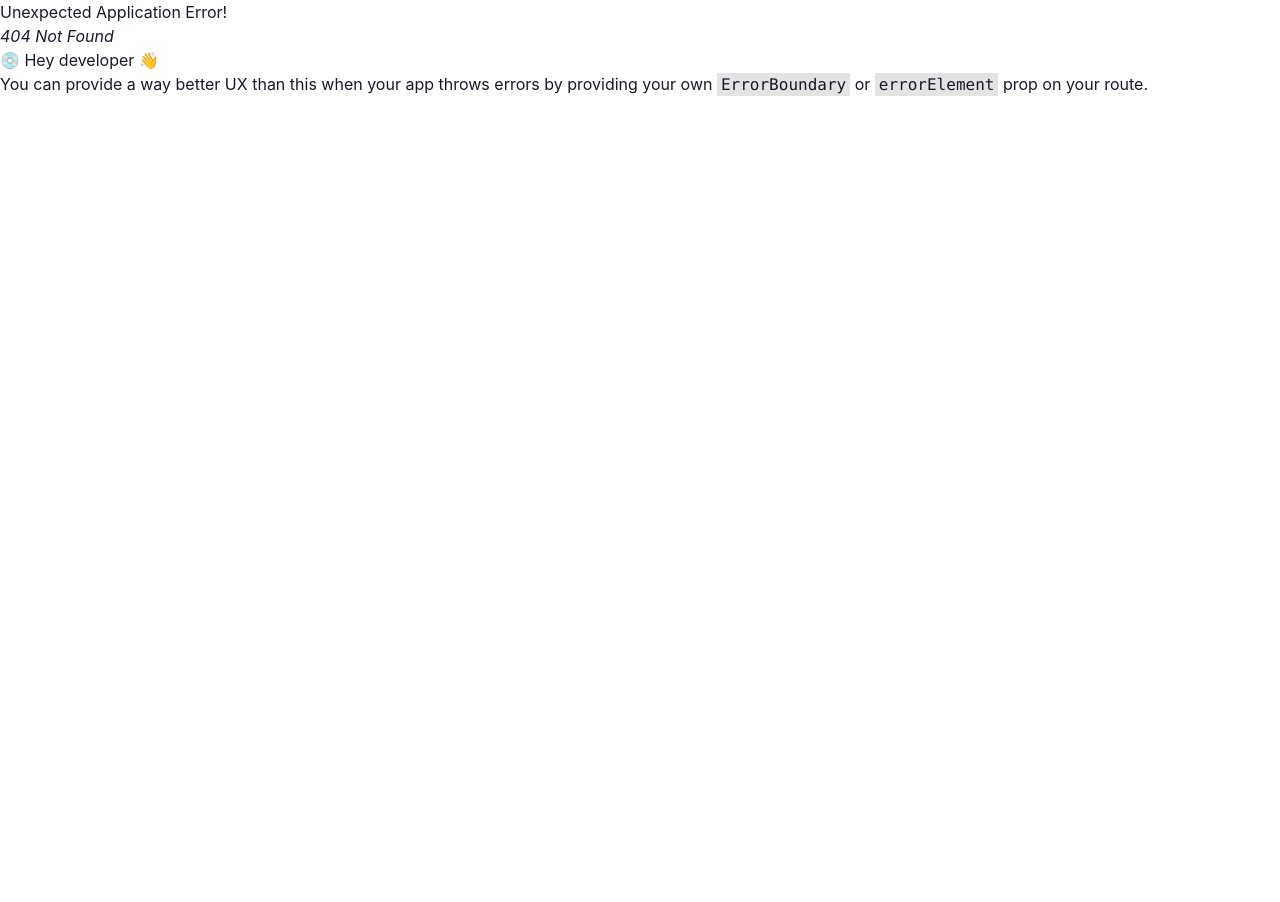
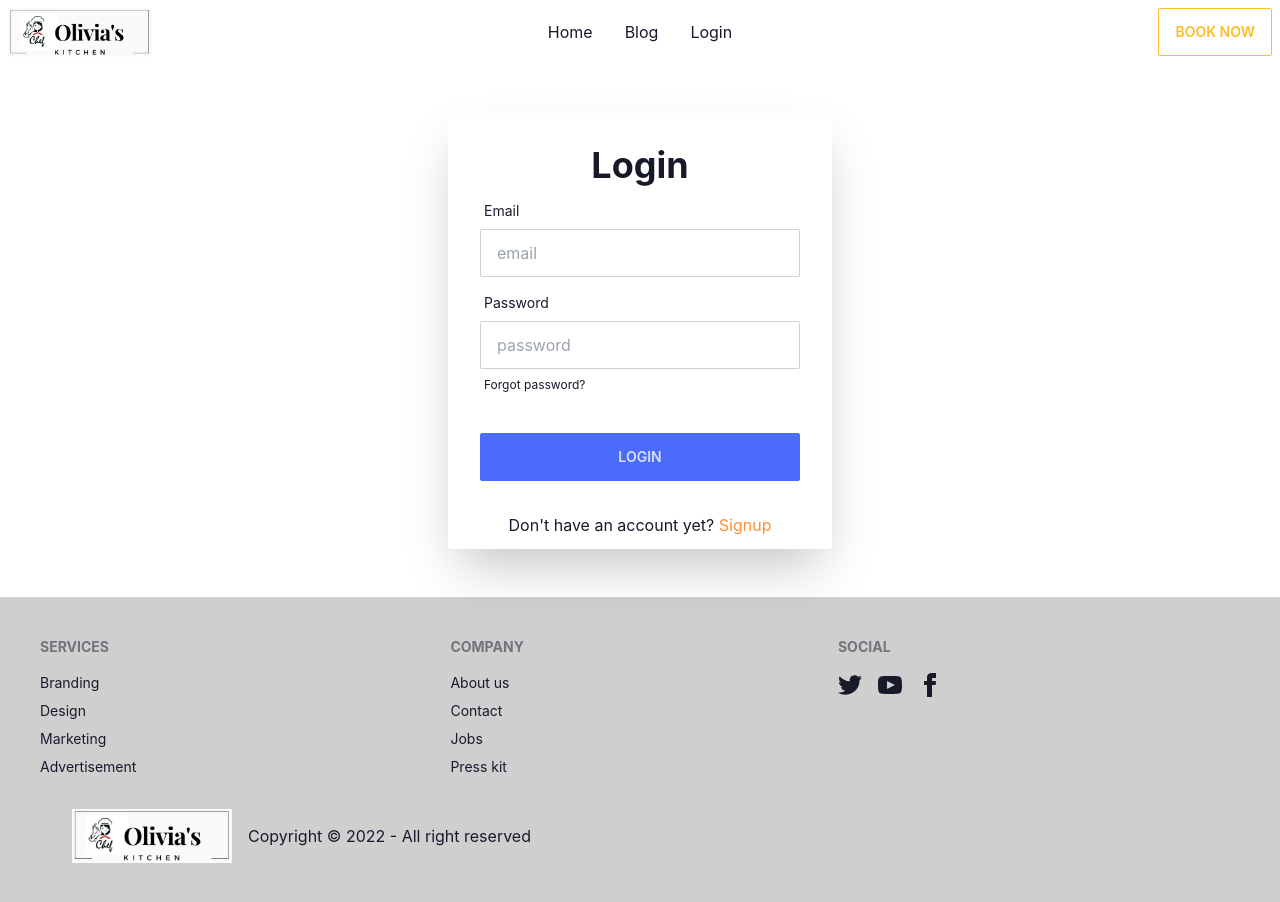
Before and after one commit to himel-shimul/olivia-s-kitchen-client-repo, a React (Create React App) app: page /login in a window 1280 px wide. Before the commit this address had no page. Shown: the top 902 px of the page. Before the commit the page ends 800 px from the top, so only its background shows below. Built offline with nearby package versions, Linux system fonts and the light colour scheme; no server answers.

Commit message:
login add

```diff
--- a/package.json
+++ b/package.json
@@ -7,6 +7,7 @@
     "@testing-library/react": "^13.4.0",
     "@testing-library/user-event": "^13.5.0",
     "daisyui": "^2.38.1",
+    "firebase": "^9.13.0",
     "react": "^18.2.0",
     "react-dom": "^18.2.0",
     "react-router-dom": "^6.4.3",
--- /dev/null
+++ b/src/context/AuthProvider/AuthProvider.js
@@ -0,0 +1,38 @@
+import React, { createContext, useEffect, useState } from 'react';
+import app from '../../firebase/firebase.config';
+import { createUserWithEmailAndPassword, getAuth, onAuthStateChanged } from "firebase/auth";
+
+export const AuthContext = createContext();
+const auth = getAuth(app);
+
+const AuthProvider = ({children}) => {
+
+    const [user, setUser] = useState(null);
+    const [loading, setLoading] = useState(true);
+
+    const createUser = (email, password) =>{
+        return createUserWithEmailAndPassword(auth, email, password)
+    }
+
+    useEffect(() =>{
+        const unsubscribe = onAuthStateChanged(auth, (currentUser) =>{
+            console.log(currentUser);
+            setUser(currentUser);
+        });
+        return unsubscribe();
+    } , [])
+
+    const authInfo ={
+        user,
+        createUser,
+        loading,
+    }
+
+    return (
+        <AuthContext.Provider value={authInfo}>
+            {children}
+        </AuthContext.Provider>
+    );
+};
+
+export default AuthProvider;
--- /dev/null
+++ b/src/firebase/firebase.config.js
@@ -0,0 +1,19 @@
+// Import the functions you need from the SDKs you need
+import { initializeApp } from "firebase/app";
+// TODO: Add SDKs for Firebase products that you want to use
+// https://firebase.google.com/docs/web/setup#available-libraries
+
+// Your web app's Firebase configuration
+const firebaseConfig = {
+  apiKey: process.env.REACT_APP_apiKey,
+  authDomain: process.env.REACT_APP_authDomain,
+  projectId:  process.env.REACT_APP_projectId,
+  storageBucket:  process.env.REACT_APP_storageBucket,
+  messagingSenderId:  process.env.REACT_APP_messagingSenderId,
+  appId:  process.env.REACT_APP_appId,
+};
+
+// Initialize Firebase
+const app = initializeApp(firebaseConfig);
+
+export default app;
--- a/src/index.js
+++ b/src/index.js
@@ -3,11 +3,14 @@
 import './index.css';
 import App from './App';
 import reportWebVitals from './reportWebVitals';
+import AuthProvider from './context/AuthProvider/AuthProvider';
 
 const root = ReactDOM.createRoot(document.getElementById('root'));
 root.render(
   <React.StrictMode>
+    <AuthProvider>
     <App />
+    </AuthProvider>
   </React.StrictMode>
 );
 
--- /dev/null
+++ b/src/pages/Login/Login.js
@@ -0,0 +1,48 @@
+import React from 'react';
+import { Link } from 'react-router-dom';
+
+const Login = () => {
+
+    const handleLogIn = event =>{
+        event.preventDefault();
+        const form = event.target;
+        const email = form.email.value;
+        const password = form.password.value;
+    }
+
+    return (
+        <div className="hero my-8">
+  <div className="hero-content w-2/4">
+    <div className="card flex-shrink-0 w-full pb-3 max-w-sm shadow-2xl bg-base-100">
+      <form onSubmit={handleLogIn} className="card-body">
+      <h1 className="text-4xl text-center font-bold">Login</h1>
+        <div className="form-control">
+
+          <label className="label">
+            <span className="label-text">Email</span>
+          </label>
+          <input type="text" name='email' placeholder="email" className="input input-bordered" required/>
+        </div>
+        <div className="form-control">
+          <label className="label">
+            <span className="label-text">Password</span>
+          </label>
+          <input type="text" name='password' placeholder="password" className="input input-bordered" required/>
+          <label className="label">
+            <a href="#" className="label-text-alt link link-hover">Forgot password?</a>
+          </label>
+        </div>
+        <div className="form-control mt-6">
+        <input className="btn btn-primary" type="submit" value="Login" />
+
+
+        </div>
+      </form>
+      <p className='text-center '>Don't have an account yet? <Link className='text-orange-400' to='/signup'>Signup</Link></p>
+    </div>
+  </div>
+</div>
+    );
+};
+
+export default Login;
--- /dev/null
+++ b/src/pages/SIgnUp/SIgnUp.js
@@ -0,0 +1,62 @@
+import React, { useContext } from 'react';
+import { Link } from 'react-router-dom';
+import { AuthContext } from '../../context/AuthProvider/AuthProvider';
+
+const SIgnUp = () => {
+    const {createUser} = useContext(AuthContext);
+
+    const handleSignUp = event =>{
+        event.preventDefault();
+        const form = event.target;
+        const email = form.email.value;
+        const password = form.password.value;
+
+        createUser(email, password)
+        .then(result => {
+            const user = result.user;
+            console.log(user);
+        })
+        .catch(err => console.error(err));
+    }
+
+
+    return (
+        <div className="hero my-8">
+  <div className="hero-content w-2/4">
+    <div className="card flex-shrink-0 w-full pb-3 max-w-sm shadow-2xl bg-base-100">
+      <form onSubmit={handleSignUp} className="card-body">
+      <h1 className="text-4xl text-center font-bold">Signup</h1>
+        <div className="form-control">
+
+          <label className="label">
+            <span className="label-text">Your Name</span>
+          </label>
+          <input type="text" name='name' placeholder="your name" className="input input-bordered" />
+        </div>
+        <div className="form-control">
+
+          <label className="label">
+            <span className="label-text">Email</span>
+          </label>
+          <input type="text" name='email' placeholder="email" className="input input-bordered" required/>
+        </div>
+        <div className="form-control">
+          <label className="label">
+            <span className="label-text">Password</span>
+          </label>
+          <input type="text" name='password' placeholder="password" className="input input-bordered" required/>
+        </div>
+        <div className="form-control mt-6">
+        <input className="btn btn-primary" type="submit" value="Signup" />
+
+
+        </div>
+      </form>
+      <p className='text-center '>Already have an account? <Link className='text-orange-400' to='/login'>Login</Link></p>
+    </div>
+  </div>
+</div>
+    );
+};
+
+export default SIgnUp;
--- a/src/pages/shared/Header/Header.js
+++ b/src/pages/shared/Header/Header.js
@@ -7,6 +7,7 @@
     const menuItems = <>
     <li><Link to='/'>Home</Link></li>
     <li><Link to='/blog'>Blog</Link></li>
+    <li><Link to='/login'>Login</Link></li>
         </>
 
     return (
```
Also changed, not shown: src/Router/Routes/Routes.js (+10 -0 lines), 1 other file (tests, documents, lock files or other folders).
